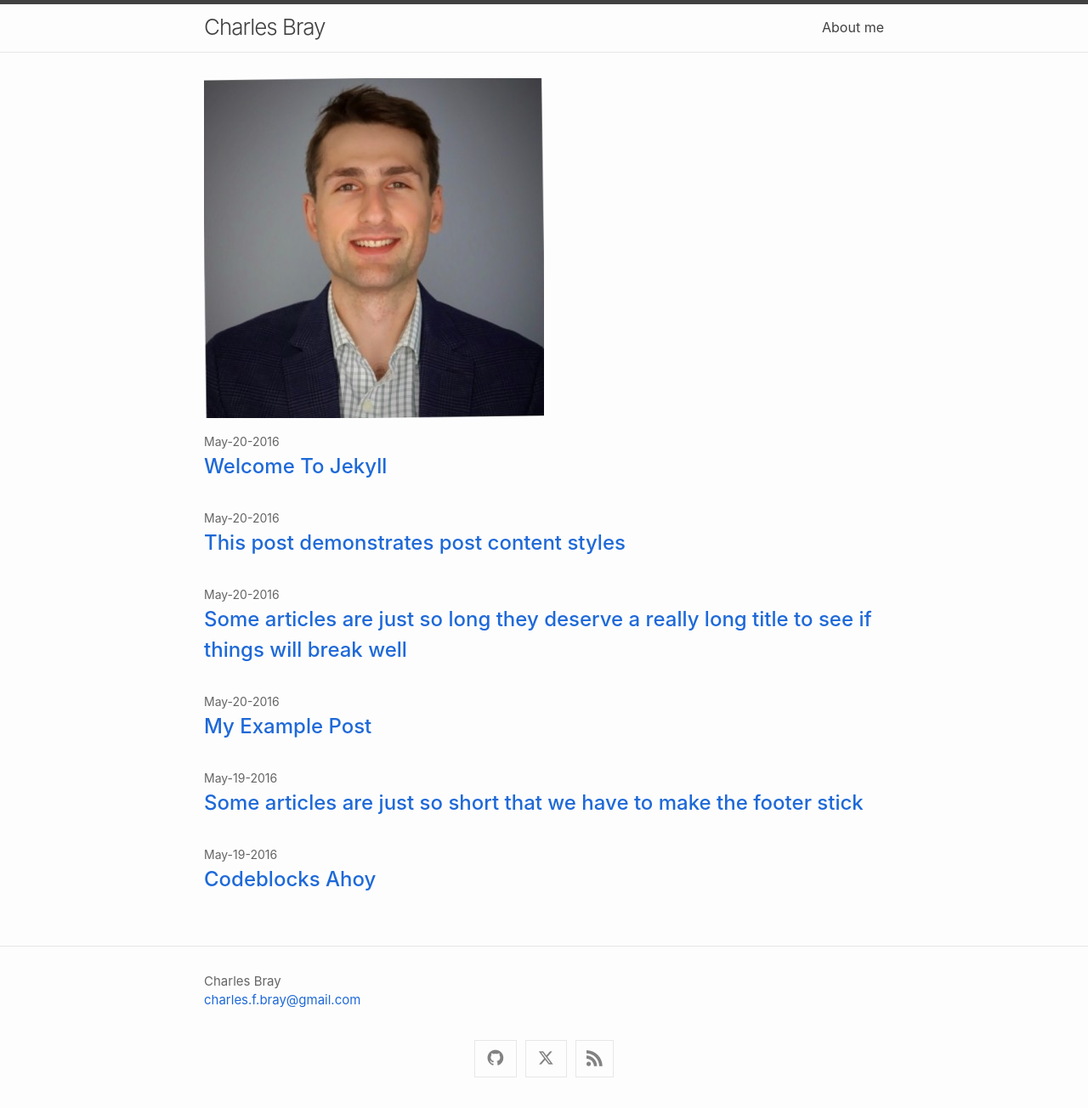
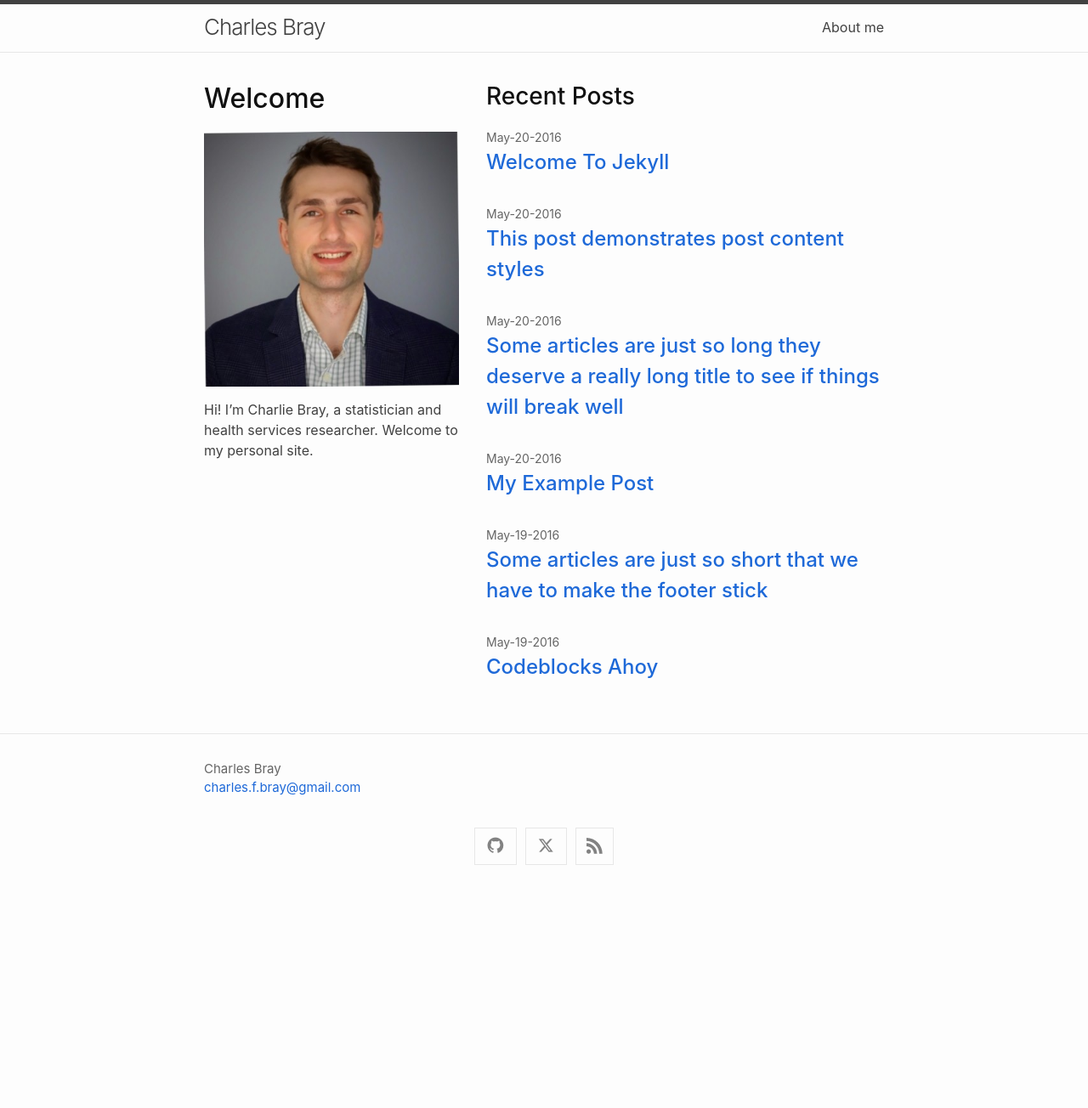
Before and after one commit to chuckfbray/chuckfbray.github.io, a Jekyll site: the page built from index.md, in a window 1280 px wide. Shown: the whole page at 85% size. Built offline with Jekyll 4.4.1, drawn with Linux system fonts in a browser that asks for light colours; after the commit the page ends 1054 px from its top, so only the background shows below that.

Commit message:
right-left columns on landing page

```diff
--- a/_layouts/home.html
+++ b/_layouts/home.html
@@ -2,20 +2,23 @@
 layout: base
 ---
 
-<div class="home">
+<div class="home" style="display: flex; flex-wrap: wrap; gap: 2rem;">
+  <!-- Left column: content (e.g., image and intro) -->
+  <div class="home-content" style="flex: 1; min-width: 300px;">
     {%- if page.title -%}
       <h1 class="page-heading">{{ page.title }}</h1>
     {%- endif -%}
 
     {{ content }}
+  </div>
 
-
+  <!-- Right column: post list -->
+  <div class="home-posts" style="flex: 2; min-width: 300px;">
     {% if site.paginate %}
       {% assign posts = paginator.posts %}
     {% else %}
       {% assign posts = site.posts %}
     {% endif %}
-
 
     {%- if posts.size > 0 -%}
       {%- if page.list_title -%}
@@ -65,3 +68,4 @@ layout: base
       {%- endif %}
     {%- endif -%}
   </div>
+</div>
--- a/index.md
+++ b/index.md
@@ -5,6 +5,12 @@
 # To change the home page layout, edit the _layouts/home.html file.
 # See: https://jekyllrb.com/docs/themes/#overriding-theme-defaults
 #
+
 layout: home
+title: Welcome
+list_title: Recent Posts
 ---
+
 ![Me](assets/img/profile.jpg)
+
+Hi! I'm Charlie Bray, a statistician and health services researcher. Welcome to my personal site.
```
Lines whose indentation alone changed are shown as unchanged.
